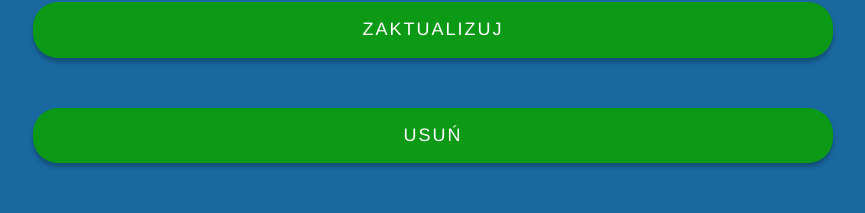
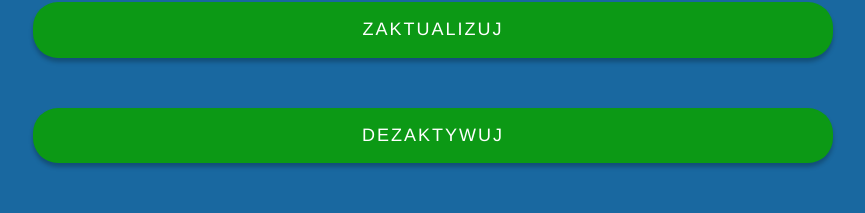
Before and after one commit to Mateusz1kar/BillTeamV02, a Django app: page /polls/DetailPerson/1/ in a window 1280 px wide. Shown: the part 1367-1580 px from the top of the page, without its empty margins (367-1232 px from the left). Run offline with Django 3.2, Linux system fonts and the light colour scheme; a user stored in the database is signed in; data comes from the database, SQL or seed files in the repository; some libraries are stand-ins or nearby versions.

Commit message:
something

```diff
--- a/templates/polls/detailPerson.html
+++ b/templates/polls/detailPerson.html
@@ -31,7 +31,7 @@
 <form action="{% url 'polls:personDelee' %}" method="post">
 {% csrf_token %}
      <input type="text" id="id" name="id" style="display: none" value="{{ person.id }}">
-    <input type="submit" value="Usuń">
+    <input type="submit" value="Dezaktywuj">
 </form>
 <!--    <form action="{% url 'polls:notifikationUser' %}" method="post">-->
 <!--        {% csrf_token %}-->
```
